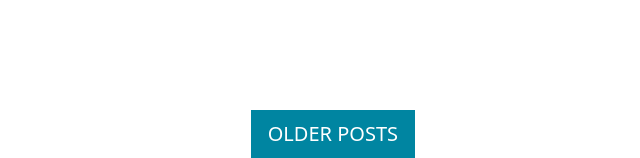
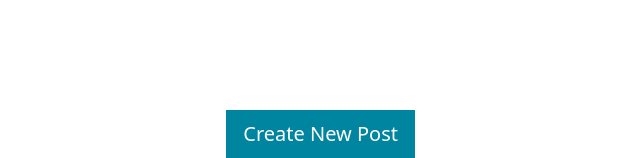
Before and after one commit to alaaibr25/my-blog2, a Flask app: page / in a window 1280 px wide. Shown: the part 1363-1521 px from the top of the page, without its empty margins (565-1205 px from the left). Run offline with Flask 3, Linux system fonts and the light colour scheme; some libraries are stand-ins or nearby versions.

Commit message:
Update index.html
create new post button.

```diff
--- a/templates/index.html
+++ b/templates/index.html
@@ -44,7 +44,8 @@
 
     <div class="button">
 
-    <button type="button" class="btn btn-lg btn-primary">OLDER POSTS </button>
+        <a href="{{ url_for('create_post')}}" type="button" class="btn btn-lg btn-primary">Create New Post </a>
+
     </div>
 </div>
 
```
